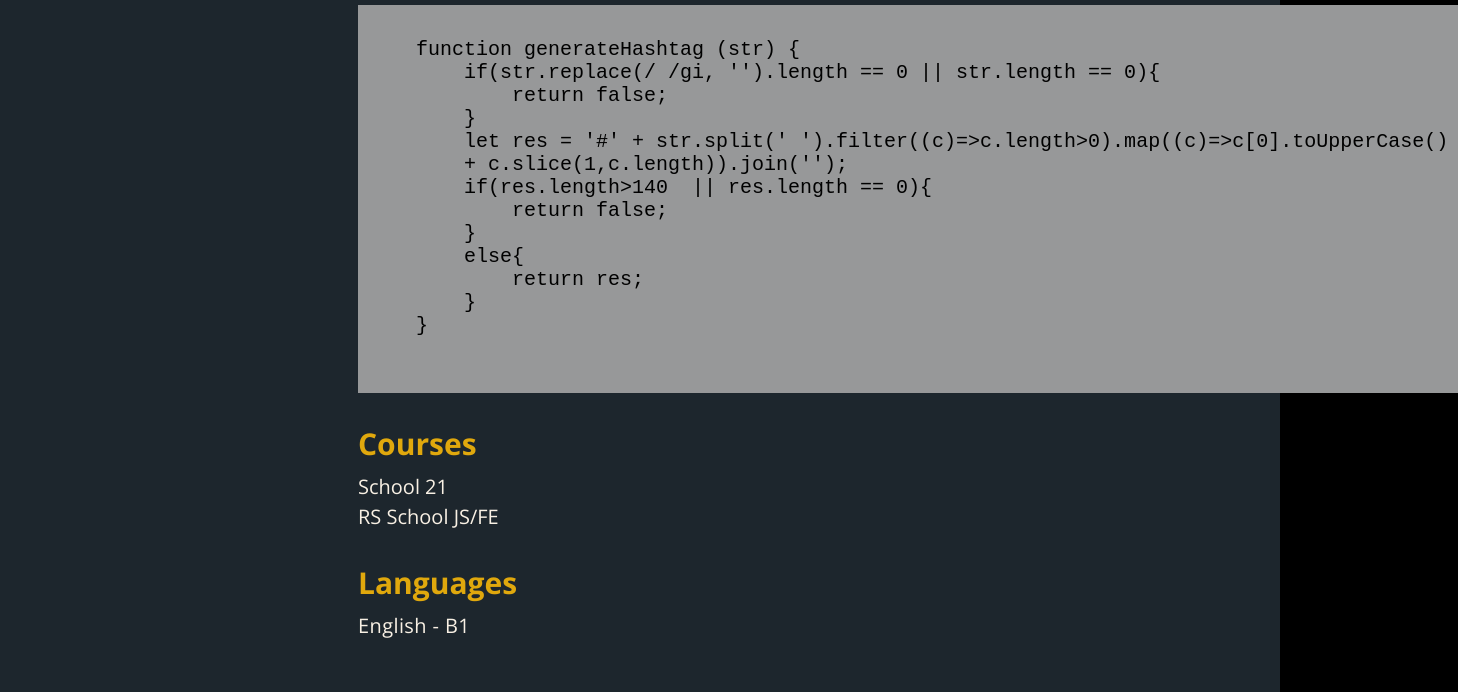
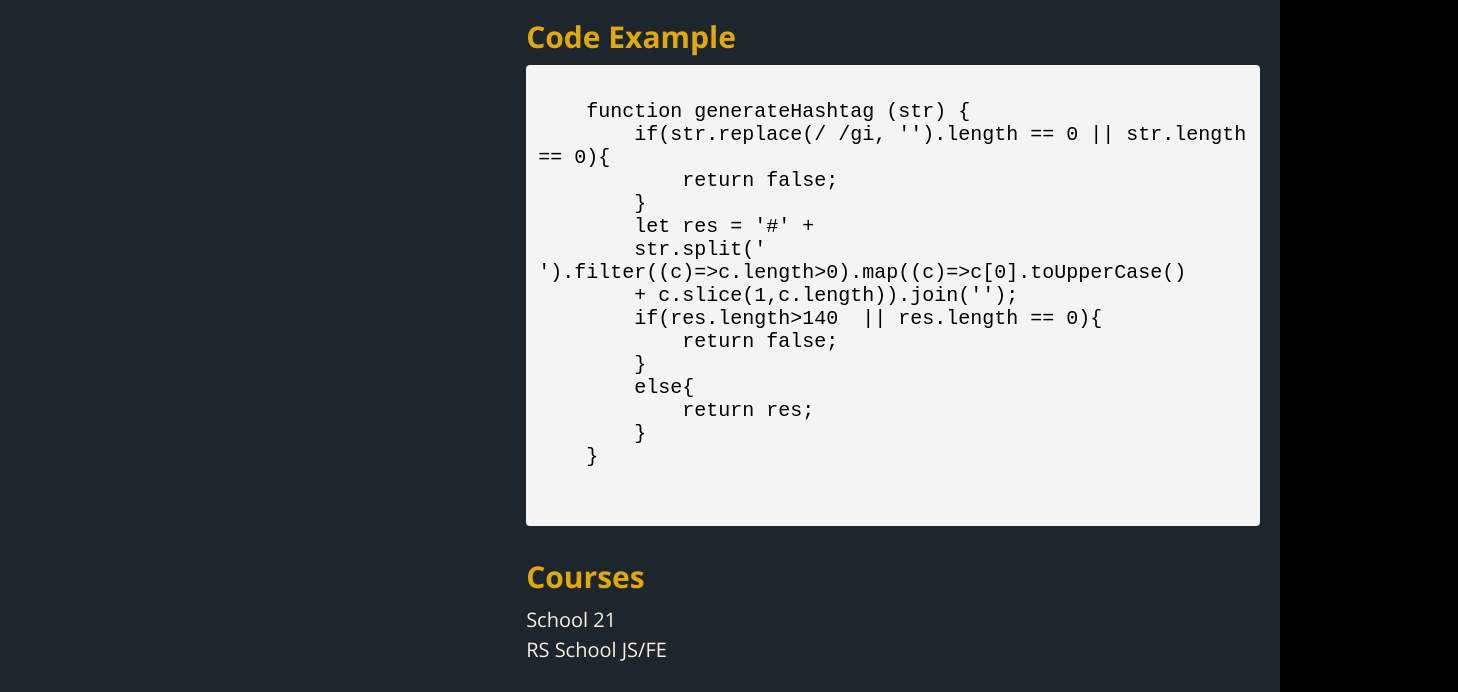
Before and after one commit to ravnadev/rsschool-cv, a plain HTML site: page index.html in a window 1280 px wide. Shown: the part 829-1521 px from the top of the page, 1458 px wide, since content can reach past the window. Drawn offline with nearby package versions, Linux system fonts and the light colour scheme.

Commit message:
feat: added projects section and fixed code example section

```diff
--- a/index.html
+++ b/index.html
@@ -54,7 +54,7 @@
                     </section>
                 <section id="about" class="about-me">
                     <h2 class="section-title">About me</h2>
-                    <p>Beginner Frontend Developer with basic knowledge of HTML, CSS, and JavaScript. Learning to build simple, responsive websites.<br>
+                    <p>Beginner Frontend Developer with basic knowledge of HTML, CSS, and JavaScript. <br> Learning to build simple, responsive websites.<br>
                          I enjoy creating clean designs and want to grow as a web developer.
                         <br>
                        I'm currently improving my skills through personal projects and online courses.</p>
@@ -79,7 +79,8 @@
         if(str.replace(/ /gi, '').length == 0 || str.length == 0){
             return false;
         }
-        let res = '#' + str.split(' ').filter((c)=>c.length>0).map((c)=>c[0].toUpperCase()
+        let res = '#' +
+        str.split(' ').filter((c)=>c.length>0).map((c)=>c[0].toUpperCase()
         + c.slice(1,c.length)).join('');
         if(res.length>140  || res.length == 0){
             return false;
@@ -98,6 +99,10 @@
                         <li>RS School JS/FE</li>
                     </ul>
                 </section>
+                <section class="projects">
+                    <h2 class="section-title">Projects</h2>
+                    <a href="https://ravnadev.github.io/rsschool-cv/cv">CV</a>
+                </section>
                 <section class="languages">
                     <h2 class="section-title">Languages</h2>
                     <p>English - B1</p>
--- a/style.css
+++ b/style.css
@@ -36,7 +36,6 @@ body{
     padding: 0px 20px;
     background-color: #1D262D;
     min-height: 100vh;
-
 }
 .header{
     background-color: #e0a80d;
@@ -97,7 +96,7 @@ body{
     font-style: italic;
     color: #e0a80d;
 }
-.about-me, .skills, .code-example, .courses{
+.about-me, .skills, .code-example, .courses, .projects{
     margin-bottom: 30px;
 }
 .skills__list{
@@ -126,6 +125,7 @@ body{
 }
 .footer a,
 .footer p {
+    height: 80px;
     padding: 18px;
 }
 
@@ -133,3 +133,15 @@ body{
     width: 80px;
     height: 34px;
 }
+.code {
+  display: block;
+  max-width: 100%;
+  white-space: pre-wrap;
+  word-break: break-word;
+  overflow-wrap: break-word;
+  padding: 12px;
+  box-sizing: border-box;
+  background: #f4f4f4;
+  border-radius: 4px;
+  font-family: monospace;
+}
```
